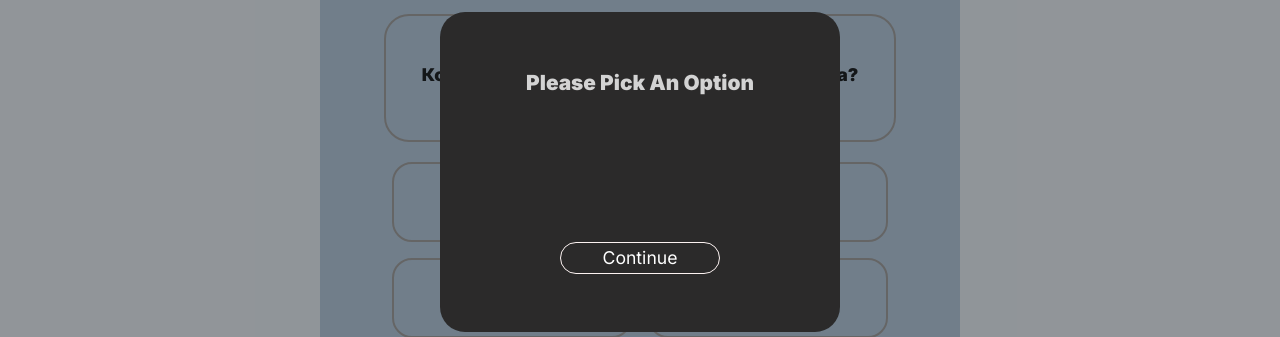
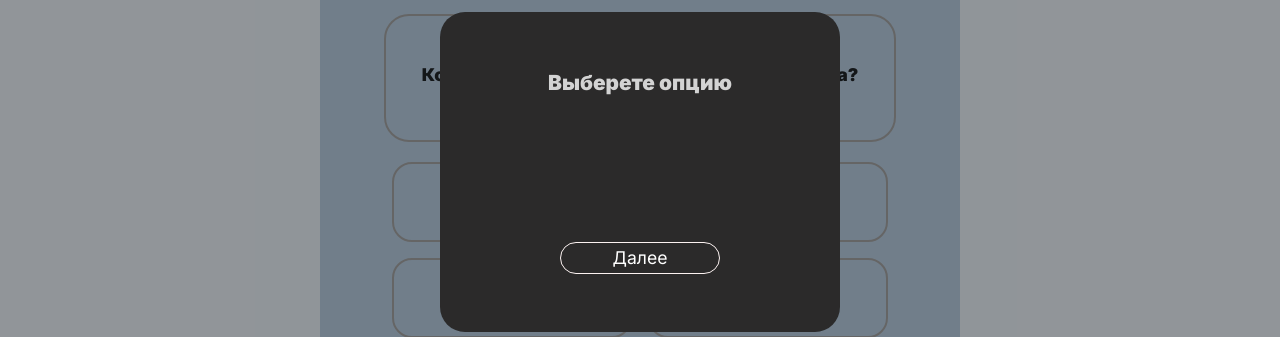
Before and after one commit to aleksandra0KR/historyProjects, a plain HTML site: page quiz.html in a window 1280 px wide. Both pictures are taken after a click on the button "Следующий". Shown: the part 228-565 px from the top of the page. Drawn offline with nearby package versions, Linux system fonts and the light colour scheme.

Commit message:
fix: fixed mistake in text

```diff
--- a/quiz.html
+++ b/quiz.html
@@ -72,10 +72,10 @@
                     <div class="modal-container" id="option-modal">
 
                         <div class="modal-content-container">
-                            <h1>Please Pick An Option</h1>
+                            <h1>Выберете опцию</h1>
 
                             <div class="modal-button-container">
-                                <button onclick="closeOptionModal()">Continue</button>
+                                <button onclick="closeOptionModal()">Далее</button>
                             </div>
 
                         </div>
```
